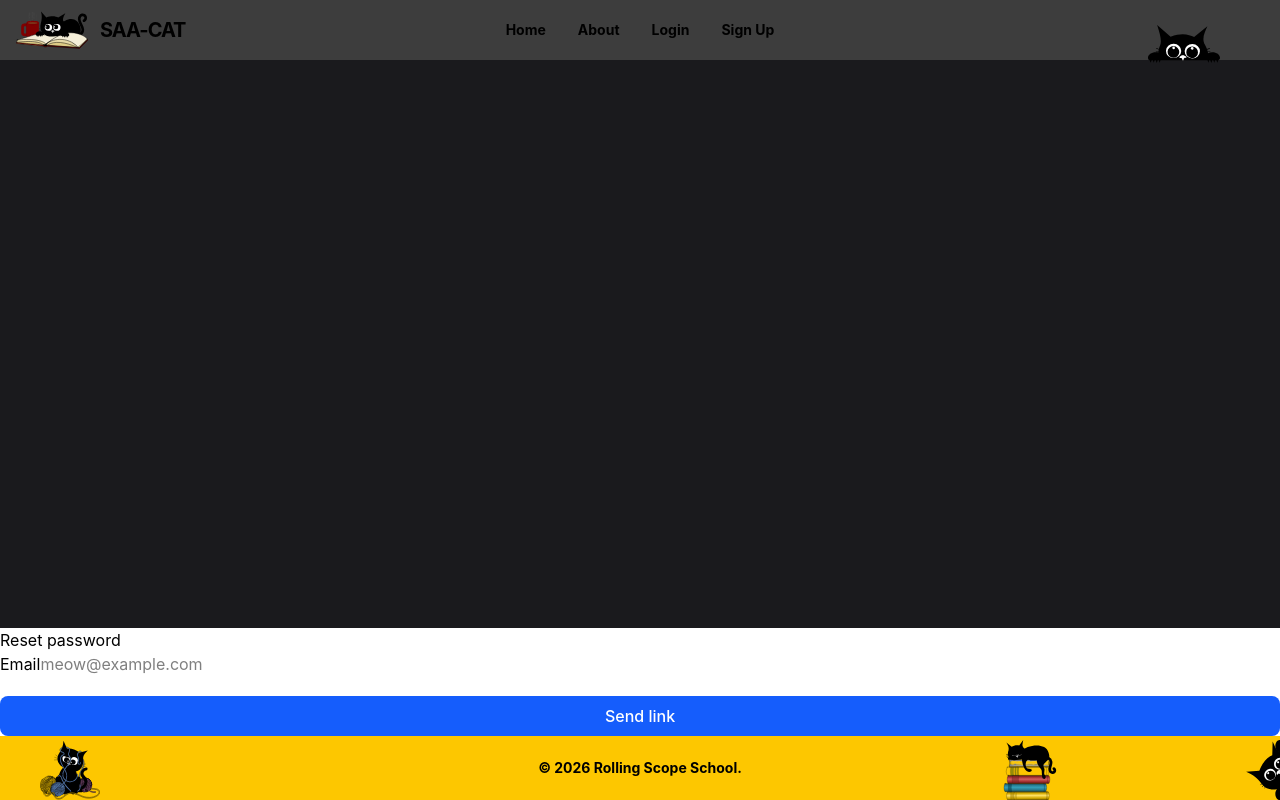
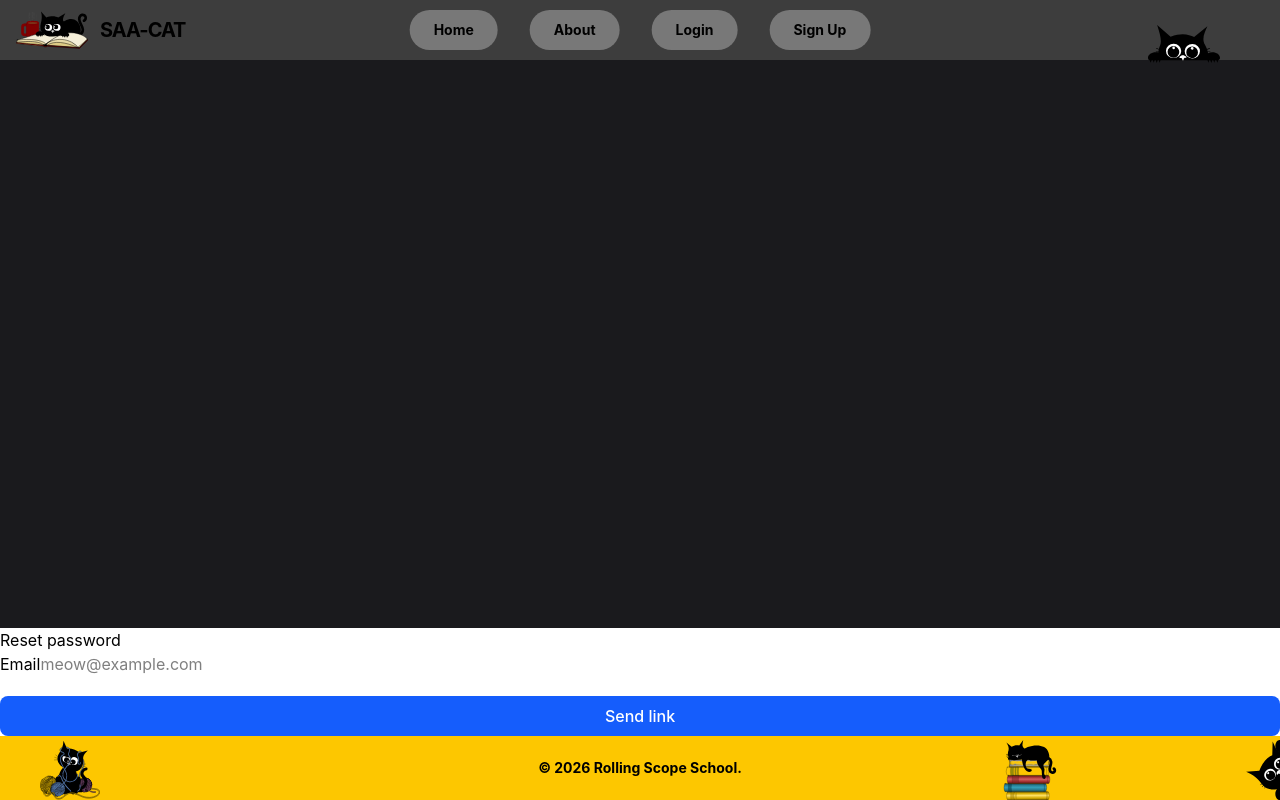
Before and after one commit to dzzuze/SAA-Cat, a React (Vite) app: page /SAA-Cat/reset-password in a window 1280 px wide. Built offline with nearby package versions, Linux system fonts and the light colour scheme; no server answers.

Commit message:
feat: new header button

```diff
--- a/src/components/header/HeaderNavLinks.tsx
+++ b/src/components/header/HeaderNavLinks.tsx
@@ -18,15 +18,11 @@ export default function HeaderNavLinks({
 }: Props) {
   const navLinkClass = ({ isActive }: NavLinkArgs) =>
     [
-      "block rounded px-3 py-2 text-sm font-bold",
-      "md:p-0 md:bg-transparent",
-      linkClassName
-        ? isActive
-          ? "text-gray-900 font-extrabold bg-yellow-200 border-2 border-white"
-          : linkClassName
-        : isActive
-          ? "text-yellow-400"
-          : "hover:text-yellow-200",
+      "block rounded-full px-6 py-2.5 text-sm font-bold transition-all duration-300 ease-out active:scale-95 bg-white/30",
+      linkClassName,
+      isActive
+        ? "bg-yellow-400 text-black shadow-lg shadow-yellow-400/20 "
+        : "hover:bg-white/20 transition-all duration-200 hover:-translate-y-0.5 text-black",
     ].join(" ");
 
   return (
```
